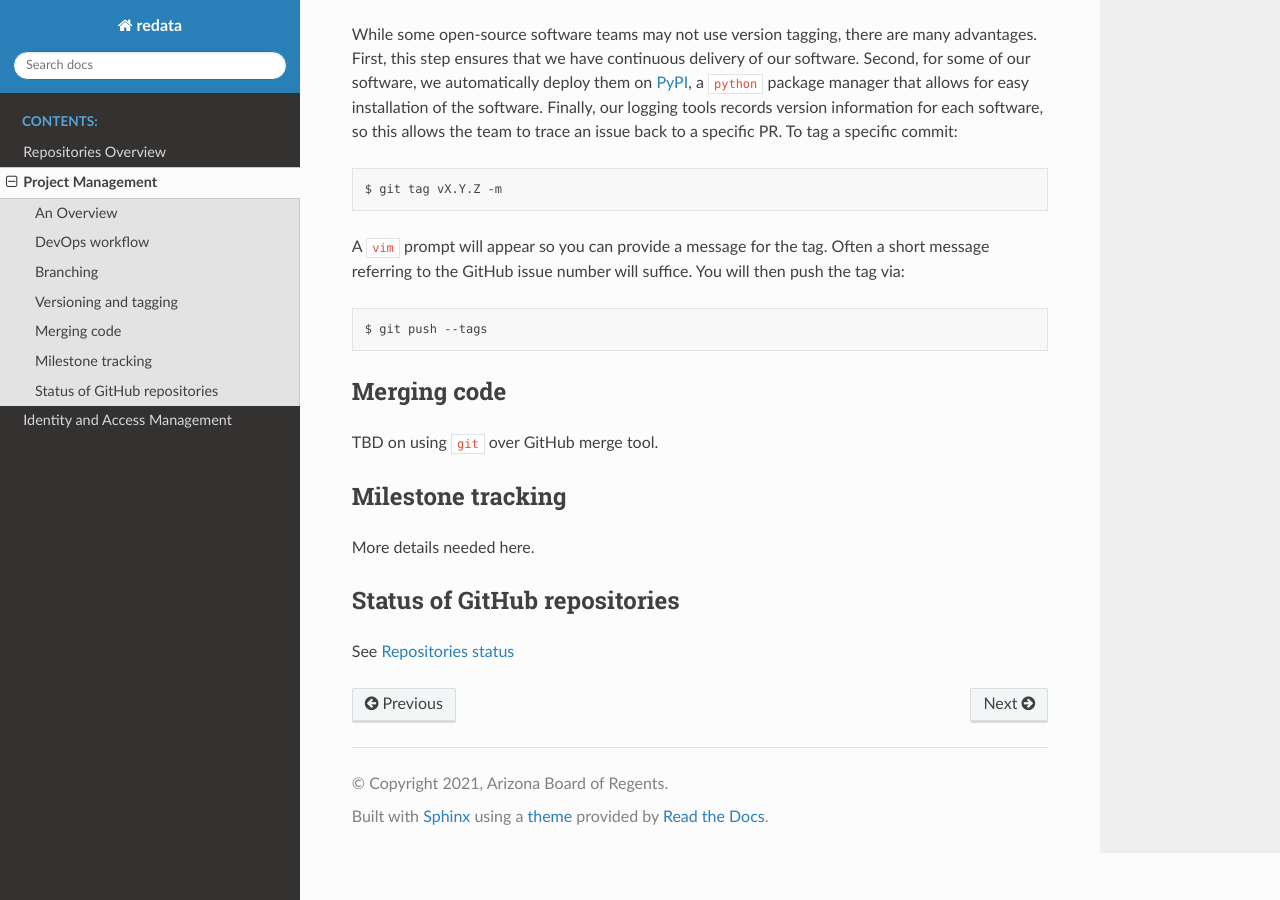
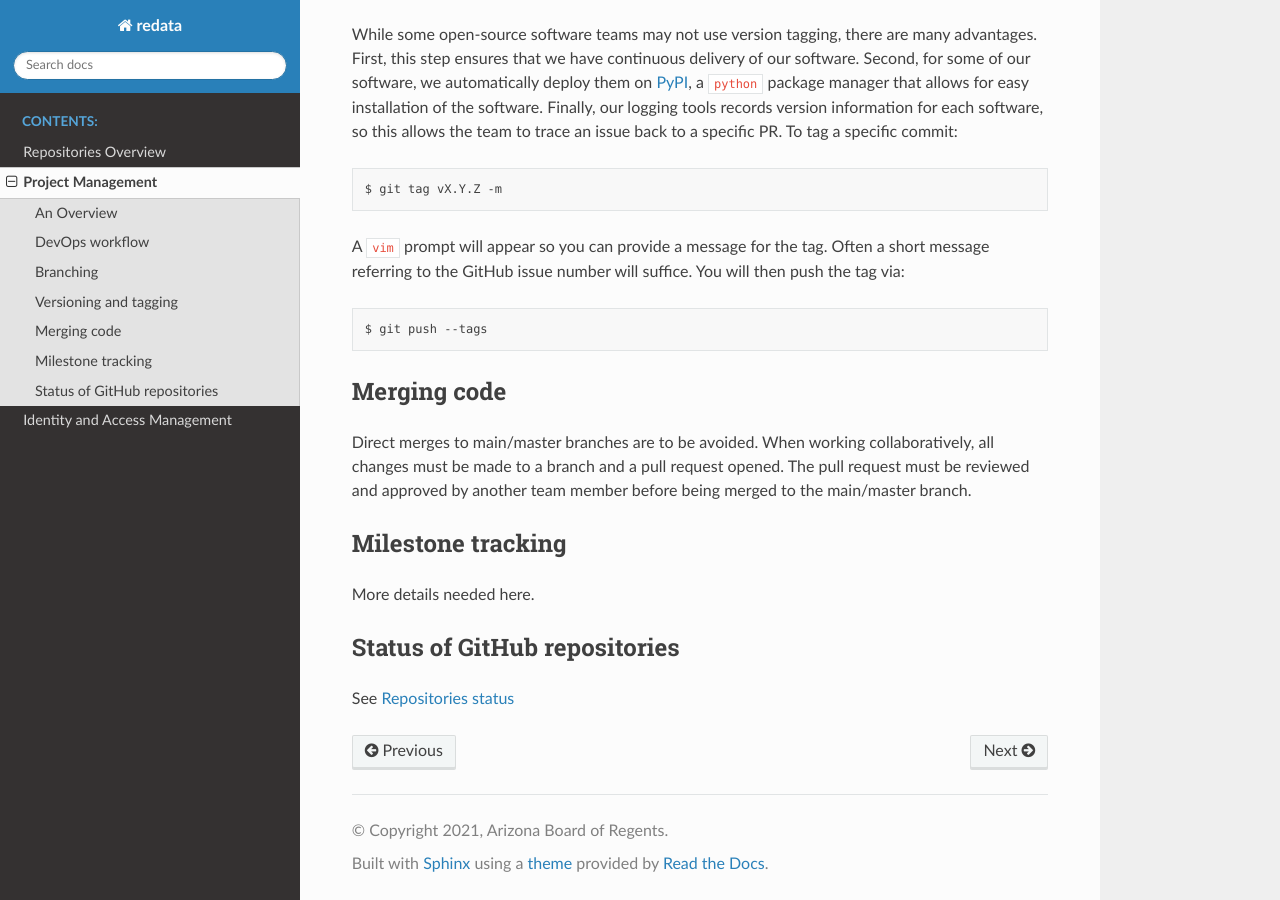
Before and after one commit to UAL-RE/redata-docs, a Sphinx documentation site: the page built from source/project-management.rst, in a window 1280 px wide and 900 px high, scrolled down 2026 px. Built offline with Sphinx 7.4.7 and the Read the Docs theme 2.0.0, drawn with Linux system fonts in a browser that asks for light colours.

Commit message:
Add info on PR merging

```diff
--- a/source/project-management.rst
+++ b/source/project-management.rst
@@ -122,7 +122,7 @@ You will then push the tag via:
 Merging code
 ------------
 
-TBD on using ``git`` over GitHub merge tool.
+Direct merges to main/master branches are to be avoided. When working collaboratively, all changes must be made to a branch and a pull request opened. The pull request must be reviewed and approved by another team member before being merged to the main/master branch.
 
 
 Milestone tracking
```
